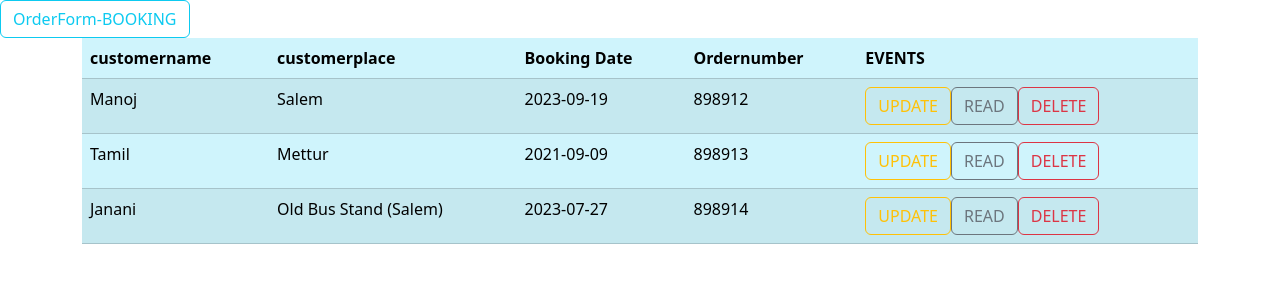
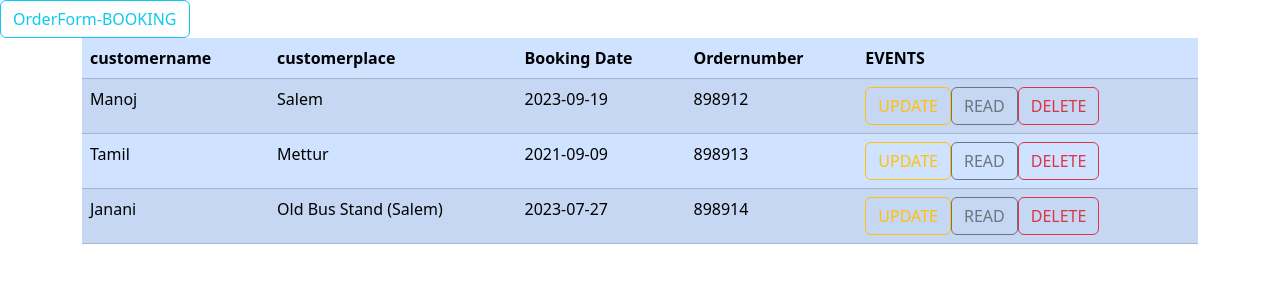
Before and after one commit to Manojkumar886/tj-frontend, a React (Create React App) app: page / in a window 1280 px wide. Shown: the top 300 px of the page. Built offline with nearby package versions, Linux system fonts and the light colour scheme.

Commit message:
color changed...!

```diff
--- a/src/Homepage.js
+++ b/src/Homepage.js
@@ -78,7 +78,7 @@ export let Homepage=()=>
                     OrderForm-BOOKING
                 </button>
                 <div className='container'>
-                <table className='table-responsive-md table table-striped table-info'>
+                <table className='table-responsive-md table table-striped table-primary'>
                     <thead>
                         <tr>
                             <th>customername</th>
```
